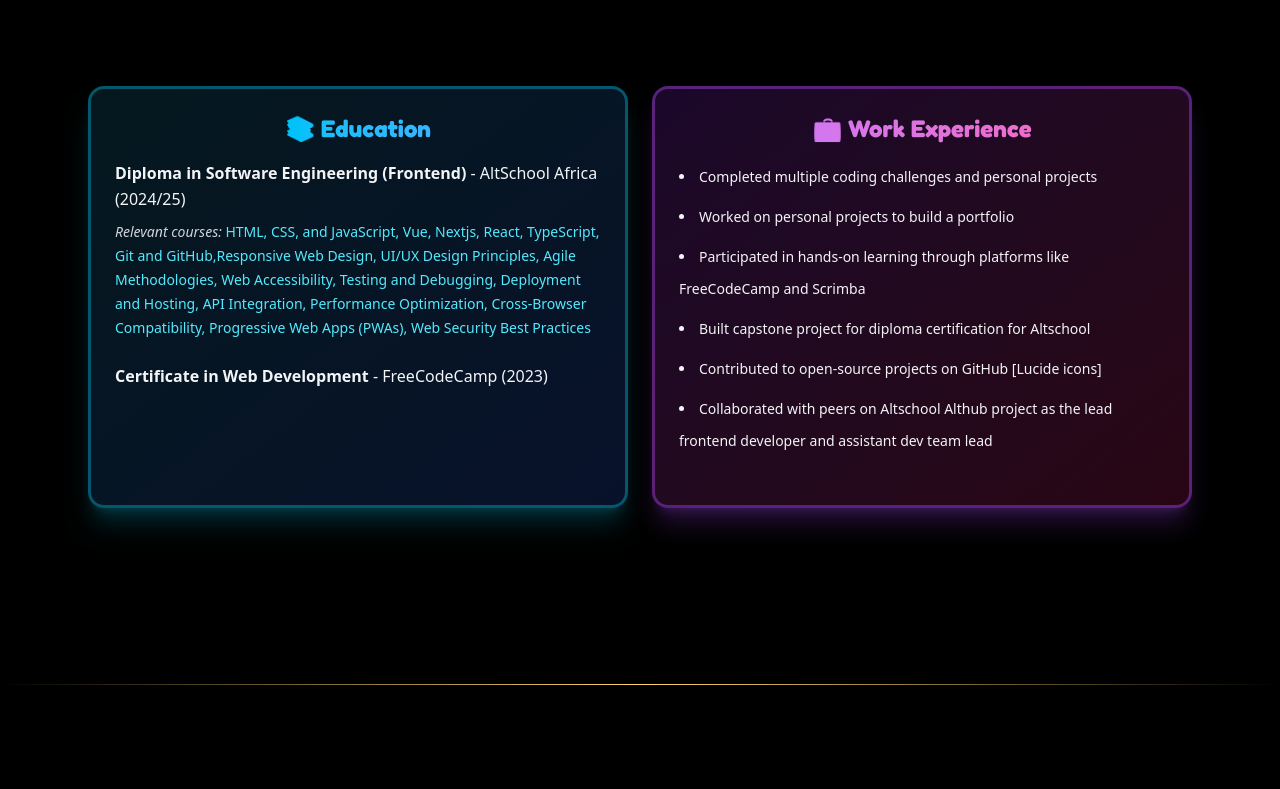
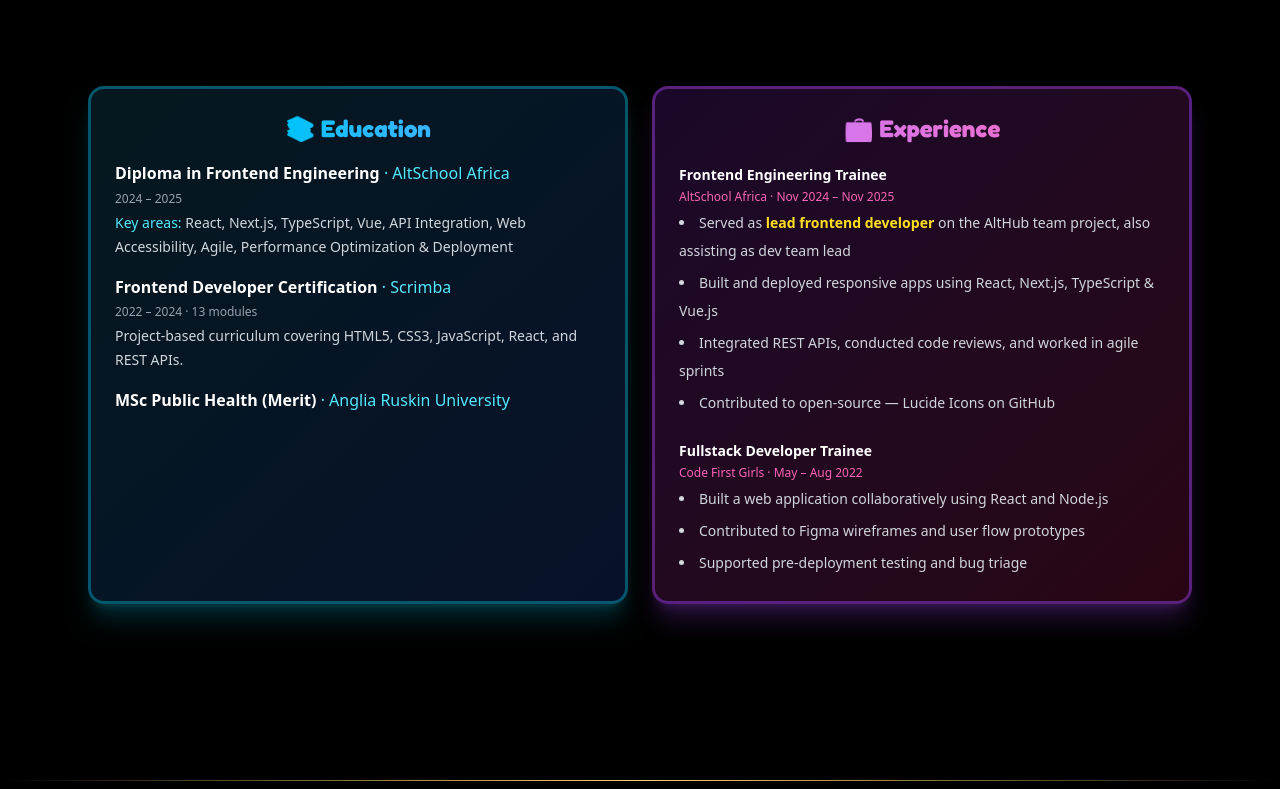
Before and after one commit to mariamALLI/my-portfolio, a React (Vite) app: page / in a window 1280 px wide. Shown: the part 1671-2460 px from the top of the page. Built offline with nearby package versions, Linux system fonts and the light colour scheme; no server answers; some icons are missing; a web font is replaced by a local one.

Commit message:
updated layout

```diff
--- a/src/components/sections/about.jsx
+++ b/src/components/sections/about.jsx
@@ -28,7 +28,7 @@
     { name: 'Canva', icon: 'canva' },
     { name: 'Vue', icon: 'vue' },
     { name: 'Netlify', icon: 'netlify' },
-    {name: 'Nextjs', icon: 'nextjs'},
+    { name: 'Nextjs', icon: 'nextjs' },
   ]
 
   return (
@@ -57,12 +57,12 @@
         >
           <div className="absolute inset-0 bg-gradient-to-br from-pink-500/10 to-purple-500/10 opacity-0 group-hover:opacity-100 transition-opacity duration-500" />
           <p className="text-gray-300 text-[1.25rem] text-center leading-10 relative z-10">
-            I’m a Frontend Developer with hands-on experience building responsive and interactive
+            I'm a Frontend Developer with hands-on experience building responsive and interactive
             web applications using React, Next.js, and modern JavaScript. I enjoy transforming ideas
             and designs into functional, user-friendly interfaces. I have experience working with
             APIs, handling dynamic data, and building scalable frontend architectures. Through my
-            training and personal projects, I’ve collaborated with designers, worked in agile
-            environments, and consistently improved application performance and usability. I’m
+            training and personal projects, I've collaborated with designers, worked in agile
+            environments, and consistently improved application performance and usability. I'm
             currently focused on growing as a frontend engineer by building real-world projects and
             continuously learning modern tools and best practices.
           </p>
@@ -116,6 +116,7 @@
           whileInView="animate"
           viewport={{ once: true }}
         >
+          {/* Education Card */}
           <motion.div
             className="p-6 rounded-2xl border-3 border-cyan-500/40 bg-gradient-to-br from-cyan-900/30 to-blue-900/30 backdrop-blur-sm shadow-xl shadow-cyan-500/20 relative overflow-hidden group"
             variants={fadeInUp}
@@ -129,29 +130,33 @@
             >
               📚 Education
             </h3>
-            <ul className="relative z-10">
+            <ul className="relative z-10 space-y-4">
               <li>
-                <strong>Diploma in Software Engineering (Frontend)</strong> - AltSchool Africa
-                (2024/25)
+                <strong className="text-white">Diploma in Frontend Engineering</strong>
+                <span className="text-cyan-300"> · AltSchool Africa</span>
+                <p className="text-gray-400 text-xs mt-1">2024 – 2025</p>
+                <p className="text-gray-300 text-sm leading-6 mt-1">
+                  <span className="text-cyan-300">Key areas: </span>
+                  React, Next.js, TypeScript, Vue, API Integration, Web Accessibility, Agile,
+                  Performance Optimization & Deployment
+                </p>
               </li>
-              <p className="text-gray-300 mb-6 mt-2 text-sm leading-6">
-                <em> Relevant courses:</em>
-                <span className="text-cyan-300">
-                  {' '}
-                  HTML, CSS, and JavaScript, Vue, Nextjs, React, TypeScript, Git and
-                  GitHub,Responsive Web Design, UI/UX Design Principles, Agile Methodologies, Web
-                  Accessibility, Testing and Debugging, Deployment and Hosting, API Integration,
-                  Performance Optimization, Cross-Browser Compatibility, Progressive Web Apps
-                  (PWAs), Web Security Best Practices
-                </span>
-              </p>
-
               <li>
-                <strong>Certificate in Web Development</strong> - FreeCodeCamp (2023)
+                <strong className="text-white">Frontend Developer Certification</strong>
+                <span className="text-cyan-300"> · Scrimba</span>
+                <p className="text-gray-400 text-xs mt-1">2022 – 2024 · 13 modules</p>
+                <p className="text-gray-300 text-sm leading-6 mt-1">
+                  Project-based curriculum covering HTML5, CSS3, JavaScript, React, and REST APIs.
+                </p>
+              </li>
+              <li>
+                <strong className="text-white">MSc Public Health (Merit)</strong>
+                <span className="text-cyan-300"> · Anglia Ruskin University</span>
               </li>
             </ul>
           </motion.div>
 
+          {/* Work Experience Card — rewritten */}
           <motion.div
             className="p-6 rounded-2xl border-3 border-purple-500/40 bg-gradient-to-br from-purple-900/30 to-pink-900/30 backdrop-blur-sm shadow-xl shadow-purple-500/20 relative overflow-hidden group"
             variants={fadeInUp}
@@ -163,23 +168,31 @@
               className="text-2xl text-center font-bold mb-4 bg-gradient-to-r from-purple-400 to-pink-400 bg-clip-text text-transparent relative z-10"
               style={{ fontFamily: 'Fredoka, sans-serif' }}
             >
-              💼 Work Experience
+              💼 Experience
             </h3>
-            <div className="text-gray-100 mb-6 mt-2 text-sm font-thin leading-8 relative z-10">
-              <ul className="list-disc list-inside space-y-2">
-                <li> Completed multiple coding challenges and personal projects</li>
-                <li> Worked on personal projects to build a portfolio</li>
-                <li>
-                  {' '}
-                  Participated in hands-on learning through platforms like FreeCodeCamp and Scrimba
-                </li>
-                <li>Built capstone project for diploma certification for Altschool</li>
-                <li>Contributed to open-source projects on GitHub [Lucide icons]</li>
-                <li>
-                  Collaborated with peers on Altschool Althub project as the lead frontend developer
-                  and assistant dev team lead
-                </li>
-              </ul>
+            <div className="relative z-10 space-y-5 text-sm leading-7">
+
+              <div>
+                <p className="font-bold text-white">Frontend Engineering Trainee</p>
+                <p className="text-pink-400 text-xs mb-1">AltSchool Africa · Nov 2024 – Nov 2025</p>
+                <ul className="list-disc list-inside text-gray-300 space-y-1">
+                  <li>Served as <span className="text-yellow-300 font-semibold">lead frontend developer</span> on the AltHub team project, also assisting as dev team lead</li>
+                  <li>Built and deployed responsive apps using React, Next.js, TypeScript & Vue.js</li>
+                  <li>Integrated REST APIs, conducted code reviews, and worked in agile sprints</li>
+                  <li>Contributed to open-source — Lucide Icons on GitHub</li>
+                </ul>
+              </div>
+
+              <div>
+                <p className="font-bold text-white">Fullstack Developer Trainee</p>
+                <p className="text-pink-400 text-xs mb-1">Code First Girls · May – Aug 2022</p>
+                <ul className="list-disc list-inside text-gray-300 space-y-1">
+                  <li>Built a web application collaboratively using React and Node.js</li>
+                  <li>Contributed to Figma wireframes and user flow prototypes</li>
+                  <li>Supported pre-deployment testing and bug triage</li>
+                </ul>
+              </div>
+
             </div>
           </motion.div>
         </motion.div>
--- a/src/components/sections/hireme.jsx
+++ b/src/components/sections/hireme.jsx
@@ -1,34 +1,120 @@
-import React from 'react';
+import { motion } from 'framer-motion'
+
+const fadeInUp = {
+  initial: { opacity: 0, y: 40 },
+  animate: { opacity: 1, y: 0 },
+  transition: { duration: 0.6 },
+}
+
+const staggerContainer = {
+  animate: {
+    transition: {
+      staggerChildren: 0.15,
+    },
+  },
+}
+
+const reasons = [
+  {
+    emoji: '🏗️',
+    title: 'I\'ve led real projects, not just followed them',
+    body:
+      'At AltSchool, I served as lead frontend developer on the AltHub team project — coordinating the frontend architecture, reviewing teammates\' code, and helping drive the project to completion. That\'s not a solo exercise; that\'s team accountability.',
+  },
+  {
+    emoji: '🔗',
+    title: 'I build things that connect to the real world',
+    body:
+      'From integrating third-party REST APIs to setting up a mock database to unblock team progress when live APIs were unavailable — I\'ve handled the messy, real-world side of frontend development, not just the UI layer.',
+  },
+  {
+    emoji: '♿',
+    title: 'Accessibility isn\'t an afterthought for me',
+    body:
+      'I actively study and apply web accessibility (a11y) principles. In a world where inclusive design is increasingly a requirement — not a nice-to-have — this matters.',
+  },
+  {
+    emoji: '🌍',
+    title: 'I bring a perspective most developers don\'t have',
+    body:
+      'A background in Public Health means I think about the people using the products I build — not just the code. It\'s a genuine differentiator, especially for femtech, edtech, or health-focused teams.',
+  },
+  {
+    emoji: '📈',
+    title: 'I\'ve been building consistently, not just in bursts',
+    body:
+      'From Code First Girls in 2022 to AltSchool in 2024–25, I\'ve been building skills deliberately and continuously. The projects on this portfolio are the evidence.',
+  },
+]
 
 export const HireMe = () => {
   return (
     <section id="hireme" className="hireme min-h-screen flex items-center justify-center py-20">
-      <div className="max-w-3xl mx-auto px-4 text-center">
-        <h2
-          className="text-5xl font-bold mb-12 bg-gradient-to-r from-pink-400 via-purple-400 to-cyan-400
-              bg-clip-text text-transparent"
+      <div className="max-w-3xl mx-auto px-4">
+        <motion.h2
+          className="text-5xl font-bold mb-4 bg-gradient-to-r from-pink-400 via-purple-400 to-cyan-400
+              bg-clip-text text-transparent text-center"
           style={{ fontFamily: 'Fredoka, sans-serif' }}
+          initial={{ opacity: 0, y: 30 }}
+          whileInView={{ opacity: 1, y: 0 }}
+          viewport={{ once: true }}
+          transition={{ duration: 0.6 }}
         >
           🚀 Why Hire Me?
-        </h2>
-        <ul>
-            <li className="text-gray-300 text-2xl mb-6">
-                <strong className="text-pink-400">Strong Foundation in React and Modern Frontend Development:</strong> I have a solid understanding of React and modern frontend technologies, which enables me to build robust and scalable web applications.
-            </li>
-            <li className="text-gray-300 text-2xl mb-6">
-                <strong className="text-pink-400">Experience Building Real-World, API-Driven Applications:</strong> I have hands-on experience in developing real-world applications that integrate with RESTful APIs and handle dynamic data effectively.
-            </li>
-            <li className="text-gray-300 text-2xl mb-6">
-                <strong className="text-pink-400">Focus on Clean Code, Performance, and User Experience:</strong> I prioritize writing clean, maintainable code while ensuring optimal performance and a great user experience.
-            </li>
-            <li className="text-gray-300 text-2xl mb-6">
-                <strong className="text-pink-400">Quick Learner with a Growth Mindset:</strong> I am committed to continuous learning and staying updated with the latest industry trends and best practices.
-            </li>
-            <li className="text-gray-300 text-2xl mb-6">
-                <strong className="text-pink-400">Comfortable Working Remotely and Collaborating with Teams:</strong> I thrive in remote work environments and have experience working effectively with diverse teams to achieve common goals.
-            </li>
-        </ul>
+        </motion.h2>
+
+        <motion.ul
+          className="space-y-6"
+          variants={staggerContainer}
+          initial="initial"
+          whileInView="animate"
+          viewport={{ once: true }}
+        >
+          {reasons.map((reason, index) => (
+            <motion.li
+              key={index}
+              className="p-6 rounded-2xl border-2 border-pink-500/30 bg-gradient-to-br from-purple-900/30 to-pink-900/20 backdrop-blur-sm shadow-lg shadow-pink-500/10 relative overflow-hidden group"
+              variants={fadeInUp}
+              whileHover={{ y: -4, scale: 1.01 }}
+              transition={{ duration: 0.3, type: 'spring' }}
+            >
+              <div className="absolute inset-0 bg-gradient-to-br from-pink-500/5 to-purple-500/5 opacity-0 group-hover:opacity-100 transition-opacity duration-500" />
+              <div className="relative z-10">
+                <p className="text-2xl mb-1">{reason.emoji}</p>
+                <strong
+                  className="text-pink-400 text-lg block mb-2"
+                  style={{ fontFamily: 'Fredoka, sans-serif' }}
+                >
+                  {reason.title}
+                </strong>
+                <p className="text-gray-300 text-base leading-7">{reason.body}</p>
+              </div>
+            </motion.li>
+          ))}
+        </motion.ul>
+
+        {/* CTA */}
+        <motion.div
+          className="mt-12 text-center"
+          initial={{ opacity: 0, y: 20 }}
+          whileInView={{ opacity: 1, y: 0 }}
+          viewport={{ once: true }}
+          transition={{ duration: 0.6, delay: 0.4 }}
+        >
+          <p className="text-gray-300 text-lg mb-6">
+            Convinced? Let's build something together. 👇
+          </p>
+          <motion.a
+            href="#contact"
+            className="bg-gradient-to-r from-pink-500 via-purple-500 to-cyan-500 text-white py-3 px-10 rounded-full font-bold text-base shadow-lg shadow-pink-500/40 inline-block"
+            style={{ fontFamily: 'Fredoka, sans-serif' }}
+            whileHover={{ scale: 1.08, rotate: -1 }}
+            whileTap={{ scale: 0.95 }}
+          >
+            💬 Get in Touch
+          </motion.a>
+        </motion.div>
       </div>
     </section>
-  );
-};
+  )
+}
--- a/src/components/sections/home.jsx
+++ b/src/components/sections/home.jsx
@@ -178,7 +178,7 @@
               animate={{ opacity: 1, y: 0 }}
               transition={{ duration: 0.8, delay: 0.8 }}
             >
-              🚀 Currently open to remote frontend roles and freelance opportunities
+              🚀 Currently open to entry-level roles, internships, and junior frontend opportunities
             </motion.p>
 
             {/* Social Icons */}
```
Also changed, not shown: src/components/sections/contact.jsx (+4 -3 lines).
